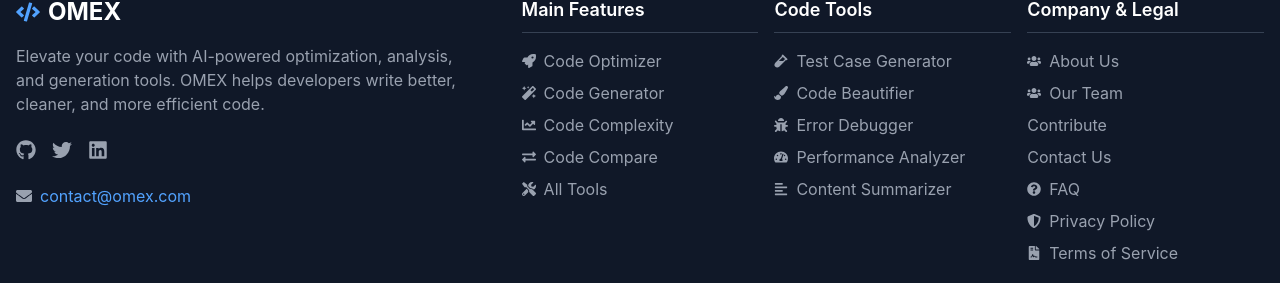
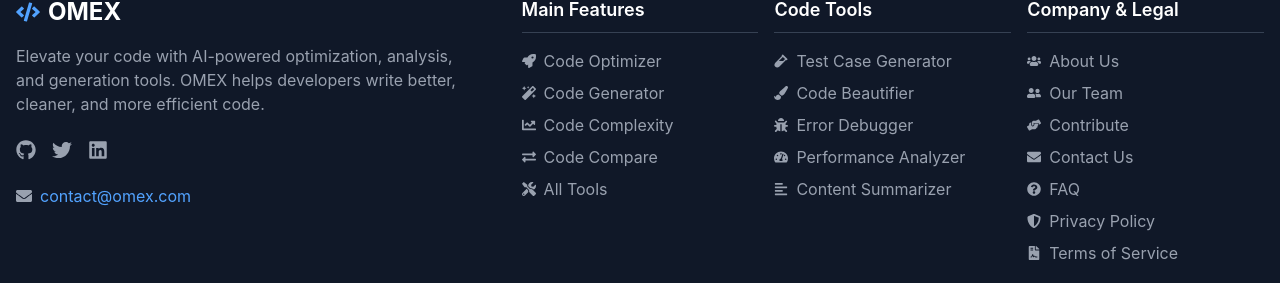
Before and after one commit to hitesh-kumar123/Omex, a React (Vite) app in the folder Frontend/: page /terms-of-service in a window 1280 px wide. Shown: the part 2600-2883 px from the top of the page. Built offline with nearby package versions, Linux system fonts and the light colour scheme.

Commit message:
added icons to footer & Navbar

```diff
--- a/Frontend/src/components/Footer.jsx
+++ b/Frontend/src/components/Footer.jsx
@@ -1,27 +1,28 @@
-import React from 'react';
+import {
+  FaAlignLeft,
+  FaBug,
+  FaChartLine,
+  FaCode,
+  FaEnvelope,
+  FaExchangeAlt,
+  FaFileContract,
+  FaGithub,
+  FaHandsHelping,
+  FaHeart,
+  FaLinkedin,
+  FaMagic,
+  FaPaintBrush,
+  FaQuestionCircle,
+  FaRocket,
+  FaShieldAlt,
+  FaTachometerAlt,
+  FaTools,
+  FaTwitter,
+  FaUserFriends,
+  FaUsers,
+  FaVial
+} from 'react-icons/fa';
 import { Link } from 'react-router-dom';
-import {
-  FaGithub,
-  FaTwitter,
-  FaLinkedin,
-  FaCode,
-  FaHeart,
-  FaEnvelope,
-  FaQuestionCircle,
-  FaShieldAlt,
-  FaFileContract,
-  FaUsers,
-  FaRocket,
-  FaMagic,
-  FaChartLine,
-  FaExchangeAlt,
-  FaTools,
-  FaVial,
-  FaPaintBrush,
-  FaBug,
-  FaTachometerAlt,
-  FaAlignLeft
-} from 'react-icons/fa';
 import { useTheme } from '../context/ThemeContext';
 
 const Footer = () => {
@@ -172,51 +173,38 @@
             <h3 className={`text-lg font-semibold mb-4 border-b ${isDark ? 'border-gray-700' : 'border-gray-300'} pb-2`}>Company & Legal</h3>
             <ul className="space-y-2">
               <li>
-                <Link to="/about" className={`flex items-center ${linkBase}`}>
-                  <FaUsers className={iconClass} /> About Us
+                <Link to="/about" className={`flex items-center ${isDark ? 'text-gray-400 hover:text-blue-400' : 'text-gray-600 hover:text-blue-600'} transition duration-200`}>
+                  <FaUsers className="mr-2 text-sm" /> About Us
                 </Link>
               </li>
               <li>
-                <Link
-                  to="/team"
-                  onClick={() => window.scrollTo({ top: 0, behavior: 'smooth' })}
-                  className={`flex items-center ${linkBase}`}
-                >
-                  <FaUsers className={iconClass} /> Our Team
+                <Link to="/team" onClick={() => window.scrollTo({ top: 0, behavior: 'smooth' })} className={`flex items-center ${isDark ? 'text-gray-400 hover:text-blue-400' : 'text-gray-600 hover:text-blue-600'} transition duration-200`}>
+                  <FaUserFriends className="mr-2 text-sm" /> Our Team
                 </Link>
               </li>
               <li>
-                <Link to="/contribute" onClick={() => window.scrollTo({ top: 0, behavior: 'smooth' })} className={`${isDark ? 'text-gray-400 hover:text-blue-400' : 'text-gray-600 hover:text-blue-600'} transition duration-200`}>Contribute</Link>
-              </li>
-              <li>
-                <Link to="/contact" onClick={() => window.scrollTo({ top: 0, behavior: 'smooth' })} className={`${isDark ? 'text-gray-400 hover:text-blue-400' : 'text-gray-600 hover:text-blue-600'} transition duration-200`}>Contact Us</Link>
-
-              </li>
-              <li>
-                <Link
-                  to="/faq"
-                  onClick={() => window.scrollTo({ top: 0, behavior: 'smooth' })}
-                  className={`flex items-center ${linkBase}`}
-                >
-                  <FaQuestionCircle className={iconClass} /> FAQ
+                <Link to="/contribute" onClick={() => window.scrollTo({ top: 0, behavior: 'smooth' })} className={`flex items-center ${isDark ? 'text-gray-400 hover:text-blue-400' : 'text-gray-600 hover:text-blue-600'} transition duration-200`}>
+                  <FaHandsHelping className="mr-2 text-sm" /> Contribute
                 </Link>
               </li>
               <li>
-                <Link
-                  to="/privacy-policy"
-                  onClick={() => window.scrollTo({ top: 0, behavior: 'smooth' })}
-                  className={`flex items-center ${linkBase}`}
-                >
-                  <FaShieldAlt className={iconClass} /> Privacy Policy
+                <Link to="/contact" onClick={() => window.scrollTo({ top: 0, behavior: 'smooth' })} className={`flex items-center ${isDark ? 'text-gray-400 hover:text-blue-400' : 'text-gray-600 hover:text-blue-600'} transition duration-200`}>
+                  <FaEnvelope className="mr-2 text-sm" /> Contact Us
                 </Link>
               </li>
               <li>
-                <Link
-                  to="/terms-of-service"
-                  onClick={() => window.scrollTo({ top: 0, behavior: 'smooth' })}
-                  className={`flex items-center ${linkBase}`}
-                >
-                  <FaFileContract className={iconClass} /> Terms of Service
+                <Link to="/faq" onClick={() => window.scrollTo({ top: 0, behavior: 'smooth' })} className={`flex items-center ${isDark ? 'text-gray-400 hover:text-blue-400' : 'text-gray-600 hover:text-blue-600'} transition duration-200`}>
+                  <FaQuestionCircle className="mr-2 text-sm" /> FAQ
+                </Link>
+              </li>
+              <li>
+                <Link to="/privacy-policy" onClick={() => window.scrollTo({ top: 0, behavior: 'smooth' })} className={`flex items-center ${isDark ? 'text-gray-400 hover:text-blue-400' : 'text-gray-600 hover:text-blue-600'} transition duration-200`}>
+                  <FaShieldAlt className="mr-2 text-sm" /> Privacy Policy
+                </Link>
+              </li>
+              <li>
+                <Link to="/terms-of-service" onClick={() => window.scrollTo({ top: 0, behavior: 'smooth' })} className={`flex items-center ${isDark ? 'text-gray-400 hover:text-blue-400' : 'text-gray-600 hover:text-blue-600'} transition duration-200`}>
+                  <FaFileContract className="mr-2 text-sm" /> Terms of Service
                 </Link>
               </li>
             </ul>
@@ -234,11 +222,10 @@
               <input
                 type="email"
                 placeholder="Your email address"
-                className={`px-4 py-2 rounded-md ${
-                  isDark
+                className={`px-4 py-2 rounded-md ${isDark
                     ? 'bg-gray-800 border-gray-700 text-white'
                     : 'bg-white border-gray-300 text-gray-800'
-                } border focus:outline-none focus:ring-2 focus:ring-blue-500 max-w-xs w-full mx-auto sm:mx-0`}
+                  } border focus:outline-none focus:ring-2 focus:ring-blue-500 max-w-xs w-full mx-auto sm:mx-0`}
               />
               <button
                 className="bg-blue-600 hover:bg-blue-700 text-white px-4 py-2 rounded-md transition duration-200 font-medium"
--- a/Frontend/src/components/Nav.jsx
+++ b/Frontend/src/components/Nav.jsx
@@ -7,6 +7,7 @@
   FaEnvelope,
   FaExchangeAlt,
   FaFileContract,
+  FaHandsHelping,
   FaLightbulb,
   FaMoon,
   FaQuestionCircle,
@@ -14,6 +15,7 @@
   FaShieldAlt,
   FaSun,
   FaTools,
+  FaUserFriends,
   FaUsers
 } from "react-icons/fa";
 import { Link, useLocation } from "react-router-dom";
@@ -283,7 +285,7 @@
                         }`}
                       onClick={() => setIsCompanyDropdownOpen(false)}
                     >
-                      Our Team
+                      <FaUserFriends className="inline mr-2" />Our Team
                     </Link>
                     <Link
                       to="/contribute"
@@ -293,7 +295,7 @@
                         }`}
                       onClick={() => setIsCompanyDropdownOpen(false)}
                     >
-                      Contribute
+                      <FaHandsHelping className="inline mr-2" />Contribute
                     </Link>
                     <Link
                       to="/contact"
```
Lines whose indentation alone changed are shown as unchanged.
